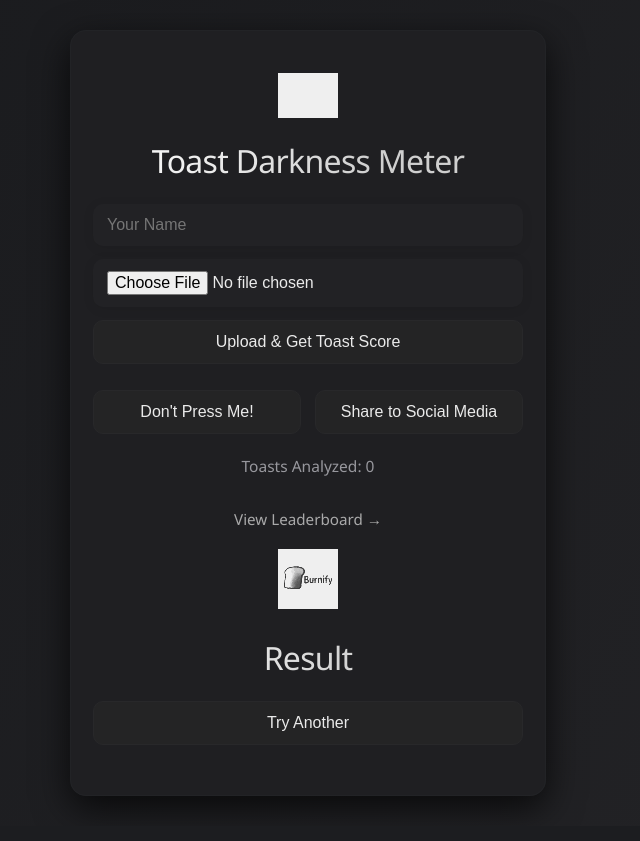
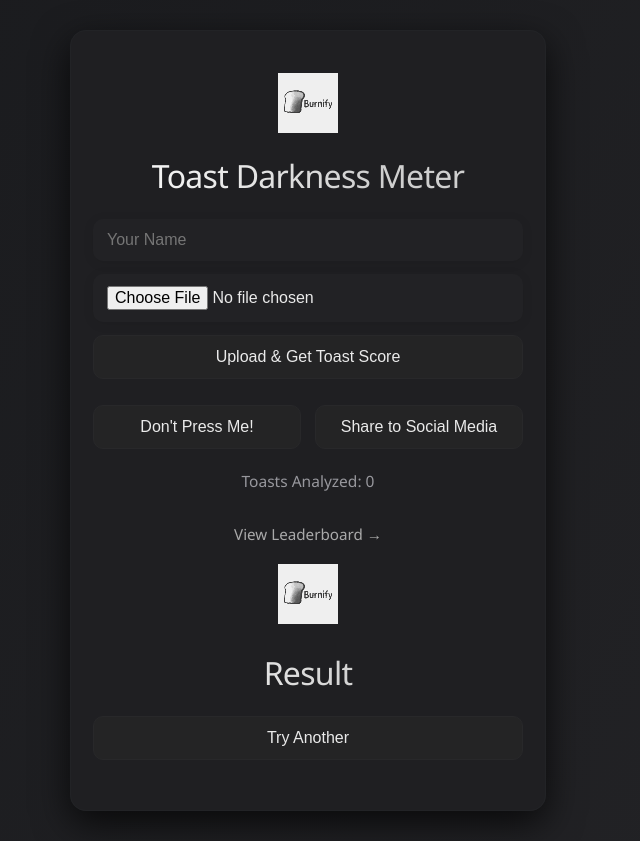
Before and after one commit to shayen71421/burnify, a Flask app: page / in a window 1280 px wide. Shown: the whole page, without its empty margins (332-972 px from the left). Before the commit the page ends 805 px from the top, so only its background shows below. Run offline with Flask 3, Linux system fonts and the light colour scheme; some libraries are stand-ins or nearby versions; grey boxes are pictures that could not be loaded.

Commit message:
uploaded svg

```diff
--- a/templates/index.html
+++ b/templates/index.html
@@ -9,7 +9,7 @@
 <body>
     <div class="app-card" id="appCard">
         <div class="card-face card-front" id="cardFront">
-            <img src="/static/" alt="Toast Icon" class="toast-icon">
+            <img src="/static/toast.svg" alt="Toast Icon" class="toast-icon">
             <h1>Toast Darkness Meter</h1>
             <form id="uploadForm" enctype="multipart/form-data">
                 <input type="text" id="userName" name="userName" placeholder="Your Name" maxlength="20" required>
```
